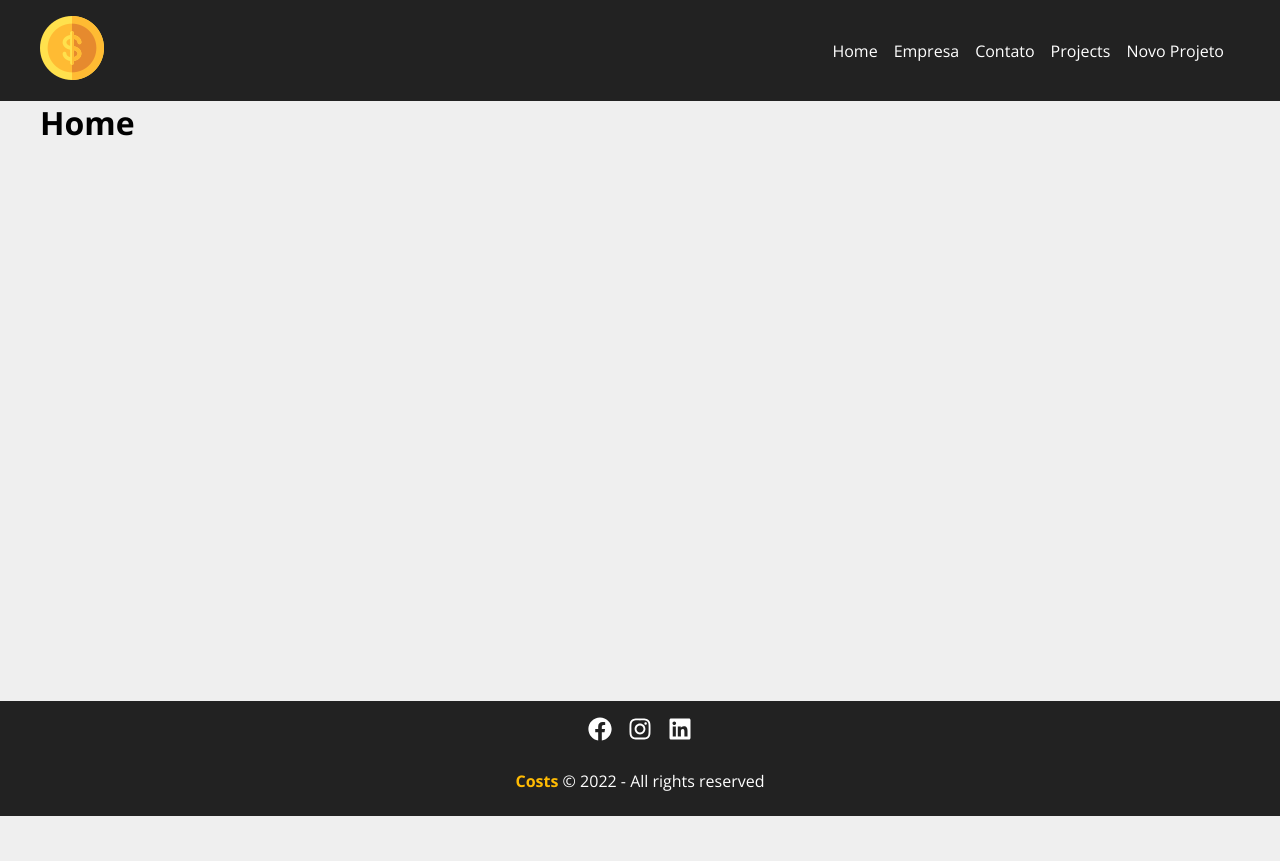
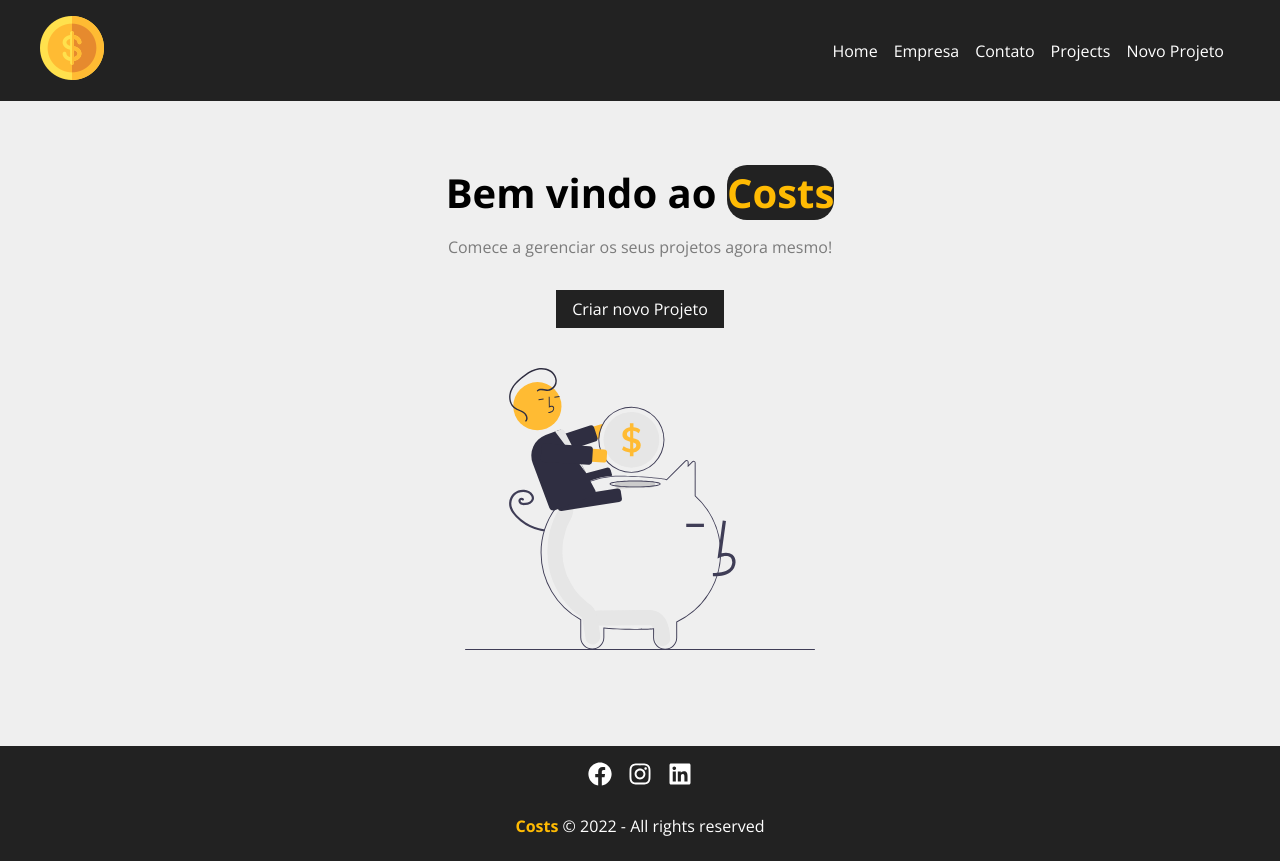
Before and after one commit to Winiast/Cost_Project, a React (Create React App) app: page / in a window 1280 px wide. Before the commit the page ends 816 px from the top, so only its background shows below. Built offline with nearby package versions, Linux system fonts and the light colour scheme.

Commit message:
Primeira tela do projeto concluida

```diff
--- /dev/null
+++ b/src/components/layout/LinkButton/LinkButton.js
@@ -0,0 +1,14 @@
+import React from "react";
+import { Link } from "react-router-dom";
+import styles from "./LinkButton.module.css";
+// import { Container } from './styles';
+
+function LinkButton({ to, text }) {
+  return (
+    <Link className={styles.btn} to={to}>
+      {text}
+    </Link>
+  );
+}
+
+export default LinkButton;
--- /dev/null
+++ b/src/components/layout/LinkButton/LinkButton.module.css
@@ -0,0 +1,11 @@
+.btn {
+  background-color: #222;
+  color: #fff;
+  padding: 0.5rem 1rem;
+  text-decoration: none;
+  transition: 0.5s;
+}
+
+.btn:hover {
+  color: #ffbb03;
+}
--- a/src/components/pages/Home/Home.js
+++ b/src/components/pages/Home/Home.js
@@ -1,8 +1,19 @@
 import React from "react";
 import styles from "./Home.module.css";
+import savings from "../../../img/savings.svg";
+import LinkButton from "../../layout/LinkButton/LinkButton";
 
 function Home() {
-  return <h1>Home</h1>;
+  return (
+    <section className={styles.homeContainer}>
+      <h1>
+        Bem vindo ao <span>Costs</span>
+      </h1>
+      <p>Comece a gerenciar os seus projetos agora mesmo!</p>
+      <LinkButton to="/newproject" text="Criar novo Projeto" />
+      <img src={savings} alt="Savings" />
+    </section>
+  );
 }
 
 export default Home;
--- a/src/components/pages/Home/Home.module.css
+++ b/src/components/pages/Home/Home.module.css
@@ -0,0 +1,32 @@
+.homeContainer {
+  display: flex;
+  flex-direction: column;
+  align-items: center;
+  justify-content: center;
+  height: 100%;
+  gap: 0.5rem;
+  width: 100%;
+  padding: 4em;
+}
+
+.homeContainer h1 {
+  font-size: 2.5rem;
+  margin-bottom: 0.5rem;
+}
+
+.homeContainer h1 span {
+  color: #ffbb03;
+  padding: 0 0 0.3;
+  background-color: #222;
+  border-radius: 20px;
+}
+
+.homeContainer p {
+  margin-bottom: 1.5rem;
+  color: #7b7b7b;
+}
+
+.homeContainer img {
+  width: 350px;
+  margin: 2rem 0;
+}
--- a/src/components/pages/Projets/NewProject.js
+++ b/src/components/pages/Projets/NewProject.js
@@ -3,7 +3,7 @@ import React from "react";
 // import { Container } from './styles';
 
 function NewProject() {
-  return <h1>Projec</h1>;
+  return <h1>Novos Projetos</h1>;
 }
 
 export default NewProject;
```
